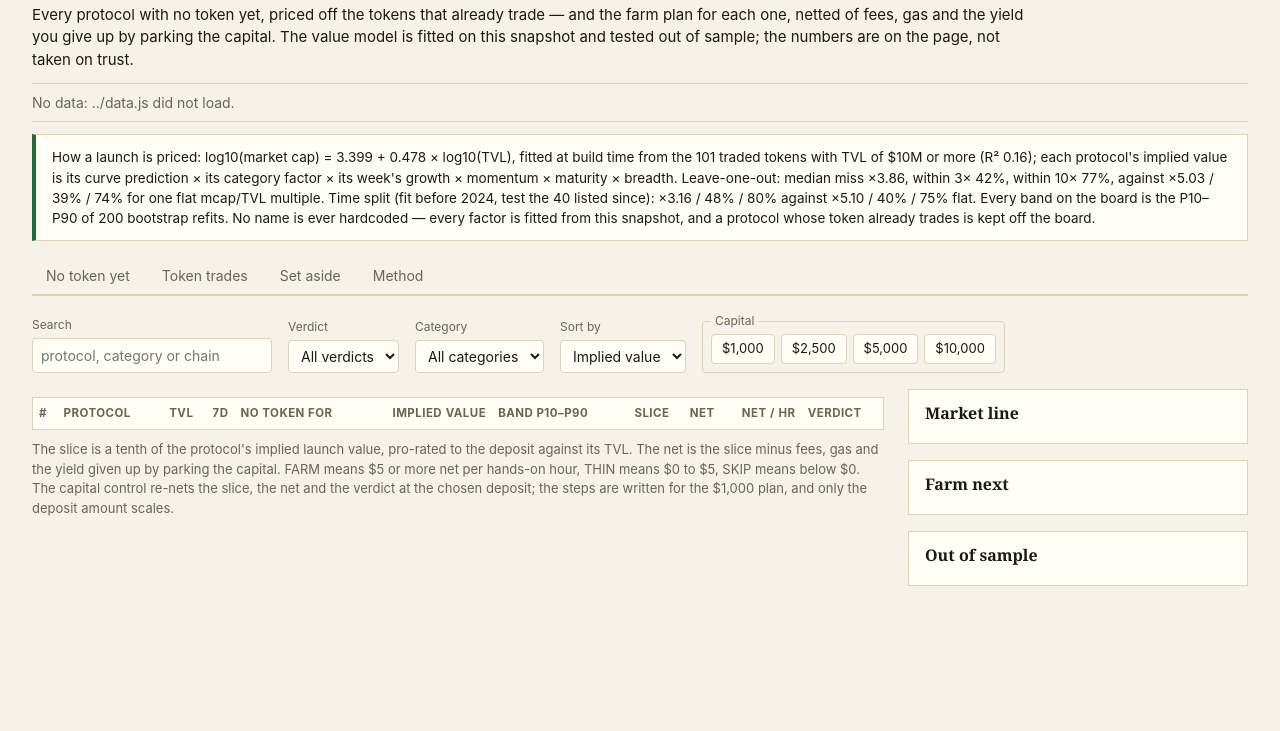
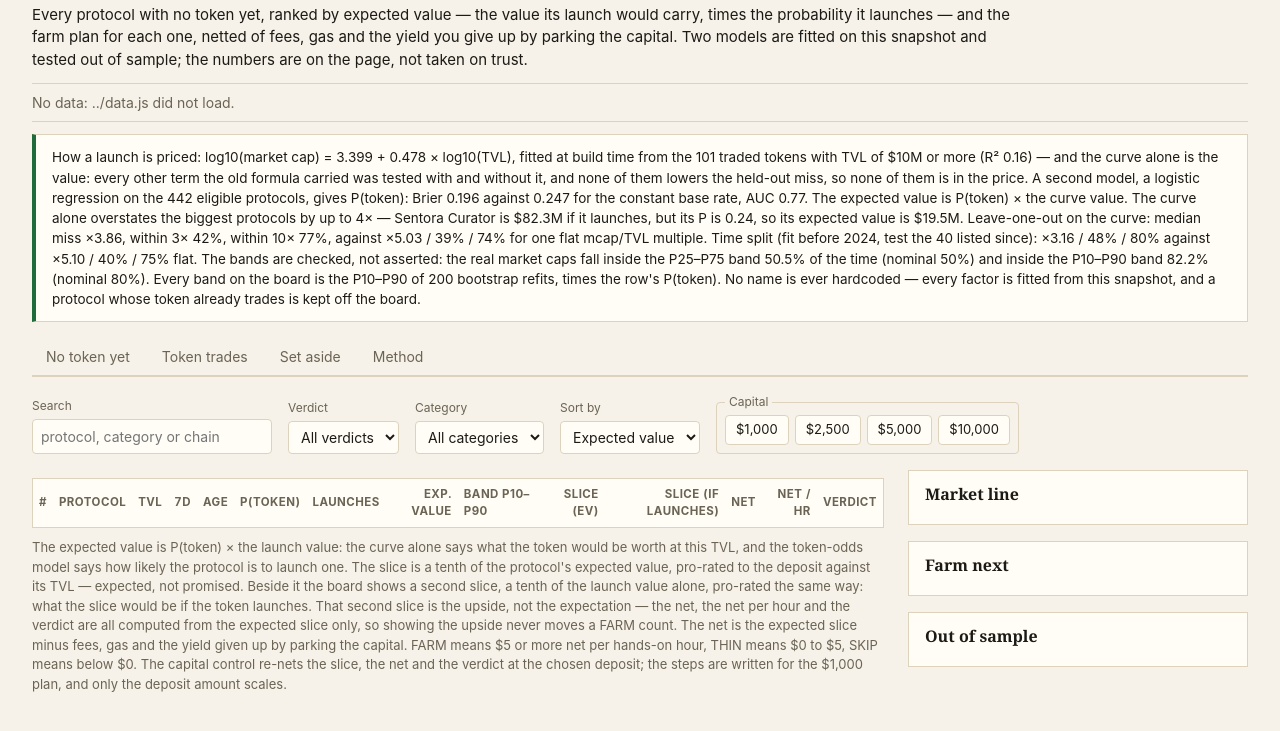
Before and after one commit to Brackenzig/token-radar, a plain HTML site: page dashboard/index.html in a window 1280 px wide. Shown: the part 73-804 px from the top of the page. Drawn offline with Linux system fonts and the light colour scheme; a script that the page names is missing.

Commit message:
Update to v7 (dashboard/index.html)

```diff
--- a/dashboard/index.html
+++ b/dashboard/index.html
@@ -1,5 +1,5 @@
 <!doctype html>
-<!-- Token Radar — the dashboard page, v4.
+<!-- Token Radar — the dashboard page, v6.
   ~
   ~ A single page, no framework, no network. It loads ../data.js (the
   ~ board main.ts wrote) and app.js (which renders it). The board tab
@@ -20,31 +20,41 @@
 <head>
 <meta charset="utf-8">
 <meta name="viewport" content="width=device-width, initial-scale=1">
-<title>Token Radar — pre-token protocols, priced and proven</title>
-<meta name="description" content="Every protocol with no token yet, priced off the tokens that already trade, with the farm plan for each one — the fit, the out-of-sample tests and the bands shown, not asserted.">
+<title>Token Radar — pre-token protocols, priced by expected value</title>
+<meta name="description" content="Every protocol with no token yet, ranked by expected value — the launch value times the probability it launches — with the farm plan for each one. Two models, fitted on this snapshot and tested out of sample; the numbers are on the page, not taken on trust.">
 <link rel="stylesheet" href="app.css">
 </head>
 <body>
 
 <header>
   <h1>Token Radar</h1>
-  <p class="sub">Every protocol with no token yet, priced off the tokens that
-  already trade — and the farm plan for each one, netted of fees, gas and
-  the yield you give up by parking the capital. The value model is
-  fitted on this snapshot and tested out of sample; the numbers are on
-  the page, not taken on trust.</p>
+  <p class="sub">Every protocol with no token yet, ranked by expected value —
+  the value its launch would carry, times the probability it launches —
+  and the farm plan for each one, netted of fees, gas and the yield you
+  give up by parking the capital. Two models are fitted on this snapshot
+  and tested out of sample; the numbers are on the page, not taken on
+  trust.</p>
   <p class="kpis" id="kpis">Loading…</p>
   <p class="method">How a launch is priced: log10(market cap) = 3.399 + 0.478 ×
   log10(TVL), fitted at build time from the 101 traded tokens with TVL of
-  $10M or more (R² 0.16); each protocol's implied value is its curve
-  prediction × its category factor × its week's growth × momentum ×
-  maturity × breadth. Leave-one-out: median miss ×3.86, within 3× 42%,
+  $10M or more (R² 0.16) — and the curve alone is the value: every other
+  term the old formula carried was tested with and without it, and none
+  of them lowers the held-out miss, so none of them is in the price. A
+  second model, a logistic regression on the 442 eligible protocols,
+  gives P(token): Brier 0.196 against 0.247 for the constant base rate,
+  AUC 0.77. The expected value is P(token) × the curve value. The curve
+  alone overstates the biggest protocols by up to 4× — Sentora Curator
+  is $82.3M if it launches, but its P is 0.24, so its expected value is
+  $19.5M. Leave-one-out on the curve: median miss ×3.86, within 3× 42%,
   within 10× 77%, against ×5.03 / 39% / 74% for one flat mcap/TVL
   multiple. Time split (fit before 2024, test the 40 listed since):
-  ×3.16 / 48% / 80% against ×5.10 / 40% / 75% flat. Every band on the
-  board is the P10–P90 of 200 bootstrap refits. No name is ever
-  hardcoded — every factor is fitted from this snapshot, and a protocol
-  whose token already trades is kept off the board.</p>
+  ×3.16 / 48% / 80% against ×5.10 / 40% / 75% flat. The bands are
+  checked, not asserted: the real market caps fall inside the P25–P75
+  band 50.5% of the time (nominal 50%) and inside the P10–P90 band 82.2%
+  (nominal 80%). Every band on the board is the P10–P90 of 200 bootstrap
+  refits, times the row's P(token). No name is ever hardcoded — every
+  factor is fitted from this snapshot, and a protocol whose token already
+  trades is kept off the board.</p>
 </header>
 
 <!-- The tabs. Each one is a view of the same snapshot: the ranked
@@ -79,7 +89,9 @@
   </label>
   <label>Sort by
     <select id="sort">
-      <option value="implied_value_usd">Implied value</option>
+      <option value="implied_value_usd">Expected value</option>
+      <option value="p_token">P(token)</option>
+      <option value="curve_value_usd">If it launches</option>
       <option value="net_per_hour_usd">Net per hour</option>
       <option value="net_usd">Net per plan</option>
       <option value="tvl_usd">TVL</option>
@@ -97,9 +109,10 @@
 <div class="layout">
   <main id="main">
     <!-- The board tab. The header names the columns; the body is filled
-      ~ by app.js from the data. The rank is the row's place by implied
-      ~ value, the band is its P10–P90 over 200 refits, and the verdict
-      ~ is the plan's worth at $5 net per hour at the chosen capital. -->
+      ~ by app.js from the data. The rank is the row's place by expected
+      ~ value, the band is its P10–P90 over 200 refits times its P(token),
+      ~ and the verdict is the plan's worth at $5 net per hour at the
+      ~ chosen capital. -->
     <section id="view-board" aria-label="Ranked board">
       <p class="verdict-summary" id="verdict-summary" aria-label="Filter by verdict"></p>
       <table id="board">
@@ -109,10 +122,13 @@
             <th>Protocol</th>
             <th class="num">TVL</th>
             <th class="num">7d</th>
-            <th>No token for</th>
-            <th class="num">Implied value</th>
+            <th>Age</th>
+            <th class="num">P(token)</th>
+            <th class="num">Launches</th>
+            <th class="num">Exp. value</th>
             <th>Band P10–P90</th>
-            <th class="num">Slice</th>
+            <th class="num">Slice (EV)</th>
+            <th class="num">Slice (if launches)</th>
             <th class="num">Net</th>
             <th class="num">Net / hr</th>
             <th>Verdict</th>
@@ -121,13 +137,22 @@
         <tbody id="rows"></tbody>
       </table>
       <p class="count" id="count"></p>
-      <p class="note">The slice is a tenth of the protocol's implied launch value,
-      pro-rated to the deposit against its TVL. The net is the slice minus
-      fees, gas and the yield given up by parking the capital. FARM means
-      $5 or more net per hands-on hour, THIN means $0 to $5, SKIP means
-      below $0. The capital control re-nets the slice, the net and the
-      verdict at the chosen deposit; the steps are written for the $1,000
-      plan, and only the deposit amount scales.</p>
+      <p class="note">The expected value is P(token) × the launch value: the
+      curve alone says what the token would be worth at this TVL, and the
+      token-odds model says how likely the protocol is to launch one. The
+      slice is a tenth of the protocol's expected value, pro-rated to the
+      deposit against its TVL — expected, not promised. Beside it the
+      board shows a second slice, a tenth of the launch value alone,
+      pro-rated the same way: what the slice would be if the token
+      launches. That second slice is the upside, not the expectation —
+      the net, the net per hour and the verdict are all computed from
+      the expected slice only, so showing the upside never moves a FARM
+      count. The net is the expected slice minus fees, gas and the yield
+      given up by parking the capital.
+      FARM means $5 or more net per hands-on hour, THIN means $0 to $5,
+      SKIP means below $0. The capital control re-nets the slice, the net
+      and the verdict at the chosen deposit; the steps are written for the
+      $1,000 plan, and only the deposit amount scales.</p>
     </section>
 
     <!-- The traded tab. The tokens that already trade, kept apart: they
@@ -175,8 +200,9 @@
       <p class="count" id="setaside-count"></p>
     </section>
 
-    <!-- The method tab. The fit, the two out-of-sample tests and the
-      ~ bands, with the scatter plot — the proof, rendered from the same
+    <!-- The method tab. The fit, the two out-of-sample tests, the
+      ~ token-odds model, the calibration check and the held-out table,
+      ~ with the scatter plot — the proof, rendered from the same
       ~ numbers the program computed. -->
     <section id="view-method" aria-label="Method" hidden>
       <h2>How a launch is priced</h2>
@@ -186,10 +212,22 @@
           <h3>The fit</h3>
           <div id="method-scatter"></div>
           <p class="note" id="method-scatter-note"></p>
+          <h3>Why the value is the curve alone</h3>
+          <p class="note">Every term the old formula carried was tested with
+          and without it, on the same pool and test set. The table below is
+          the recorded result of those experiments — a term must lower the
+          miss in BOTH leave-one-out and the time split to count as KEEP,
+          and a LOO difference under ~0.5 or a time-split difference under
+          ~0.8 is inside noise.</p>
+          <div id="method-heldout"></div>
         </div>
         <div>
           <h3>Out of sample</h3>
           <dl id="method-tests"></dl>
+          <h3>The token-odds model</h3>
+          <p id="method-odds"></p>
+          <h3>Calibration</h3>
+          <p id="method-calibration"></p>
           <h3>The bands</h3>
           <p id="method-bands"></p>
           <h3>The farm plan</h3>
```
